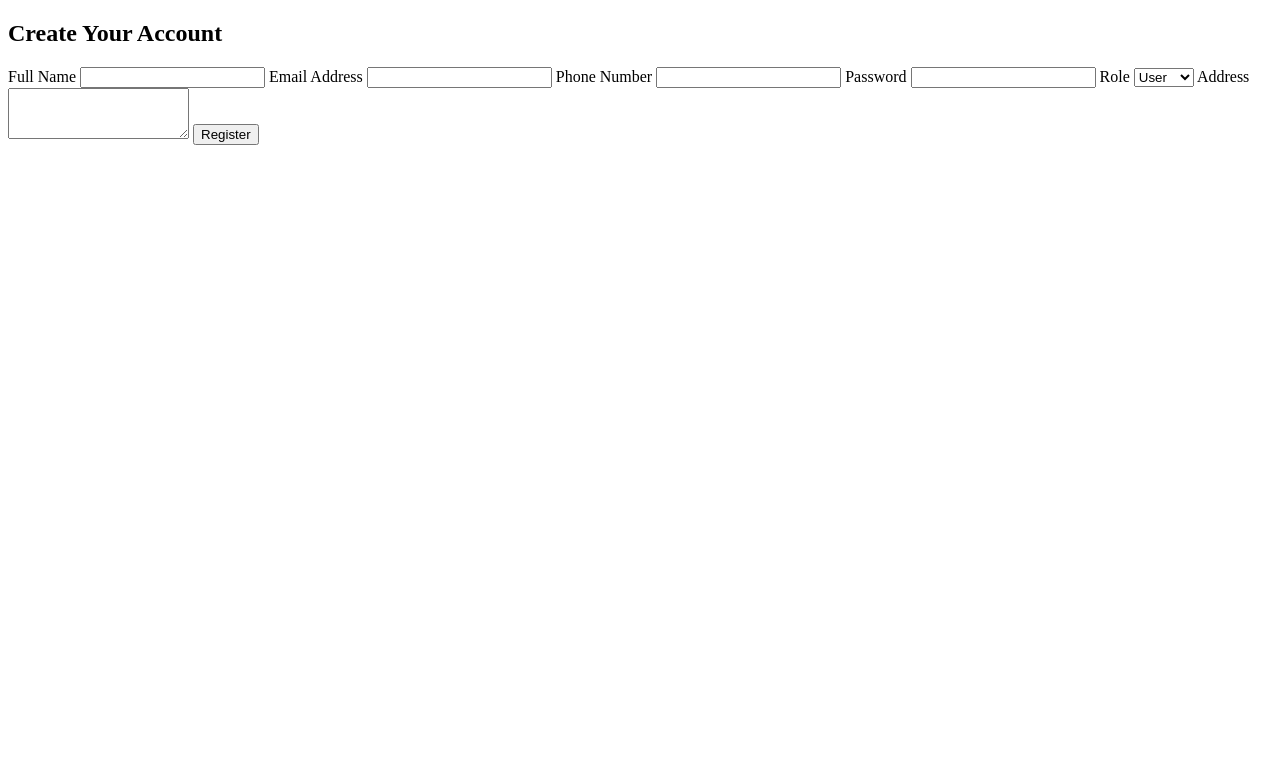
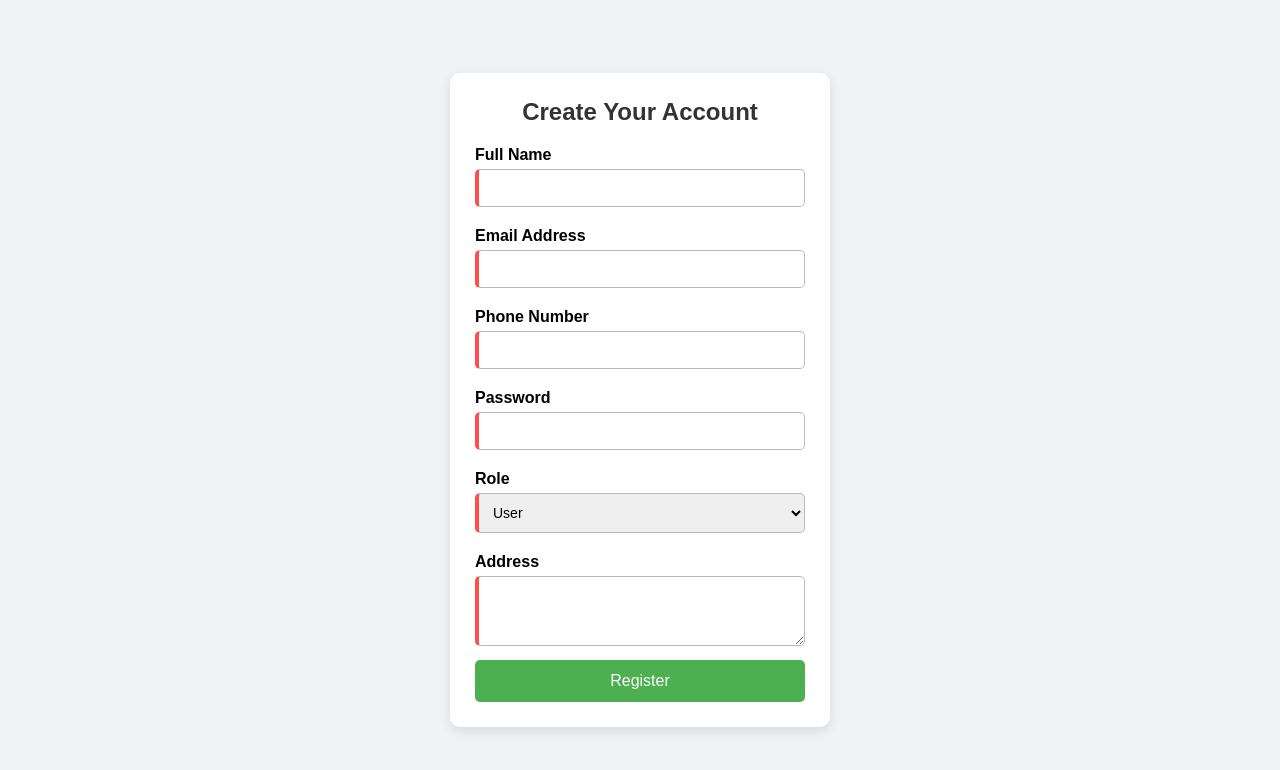
Before and after one commit to anug156/Login-and-Registration-page, a plain HTML site: page register.html in a window 1280 px wide. Drawn offline with Linux system fonts and the light colour scheme.

Commit message:
Update register.html

```diff
--- a/register.html
+++ b/register.html
@@ -3,6 +3,7 @@
   <head>
     <meta charset="UTF-8" />
     <meta name="viewport" content="width=device-width, initial-scale=1.0" />
+    <link rel="stylesheet" href="/style1.css">
     <title>Document</title>
   </head>
   <body>
```
